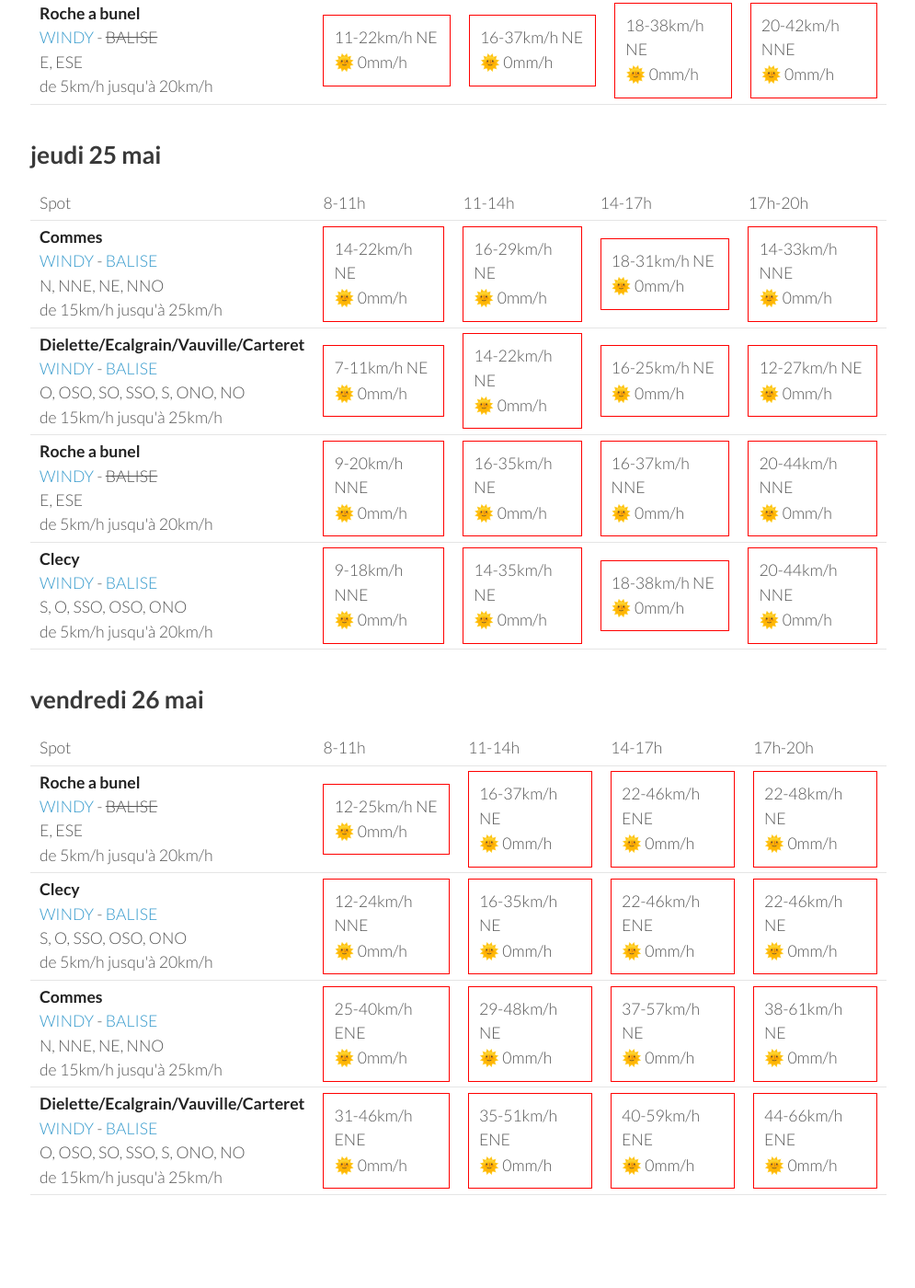
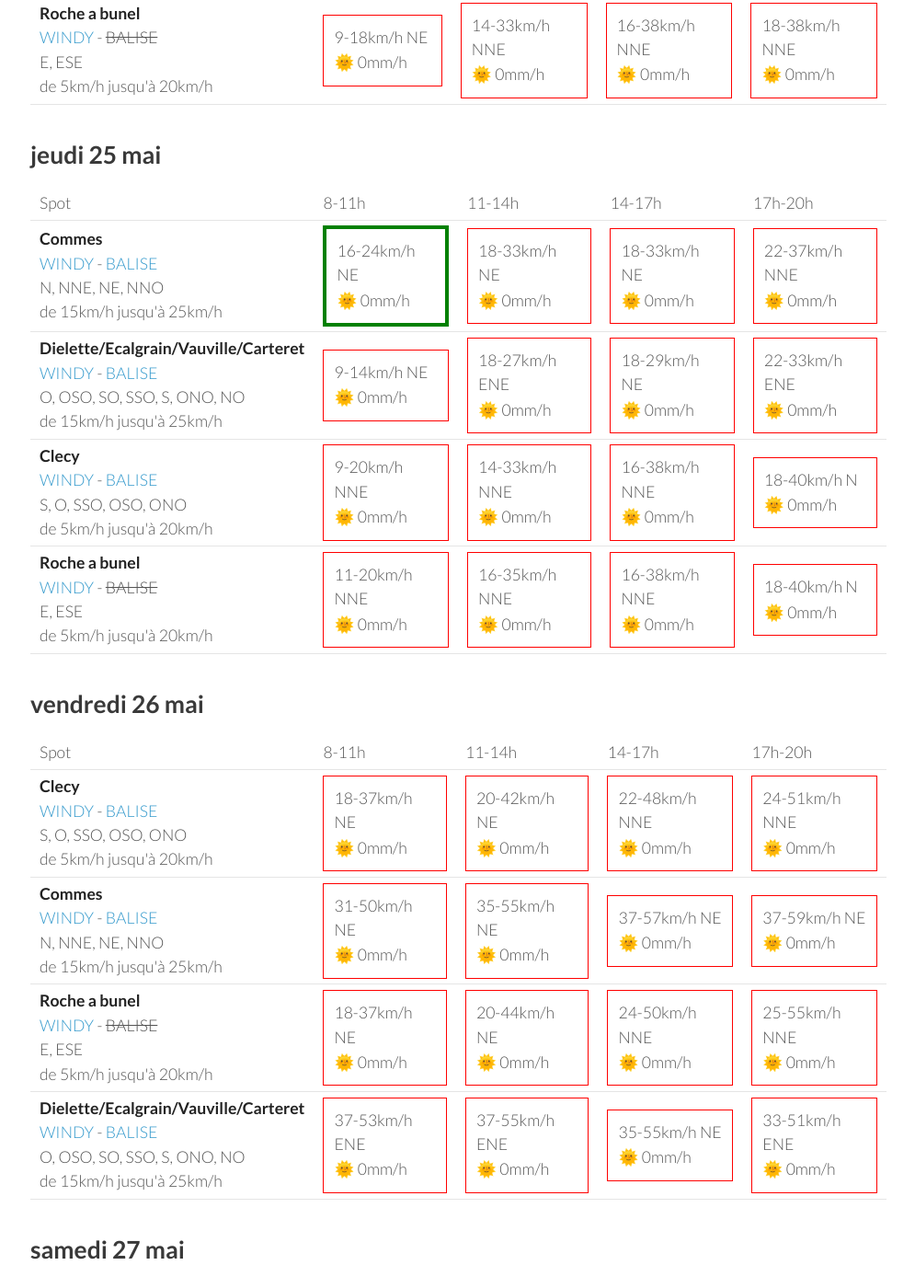
Before and after one commit to parapente-dans-le-nord/parapente-dans-le-nord.github.io, a Jekyll site: the page built from normandie.markdown, in a window 1280 px wide and 1400 px high, scrolled down 1905 px. Shown: the whole window at 92% size, without its empty margins (25-1020 px from the left). Built offline with Jekyll 4.4.1, drawn with Linux system fonts in a browser that asks for light colours; some of the changed text lies outside the part shown.

Commit message:
update index.markdown

```diff
--- a/normandie.markdown
+++ b/normandie.markdown
@@ -136,40 +136,40 @@ page mise à jour le lundi 22 mai 06:46
 <tr>
         <td><strong>Commes</strong><br><a href="https://windy.com/49.346/-0.726?48.936,-0.726,8">WINDY</a> - <span class=""><a href="http://www.balisemeteo.com/balise.php?idBalise=158">BALISE</a> </span><br> <span class="vent-favorable">N, NNE, NE, NNO</span><br><span class="force-vent">de 15km/h jusqu'à 25km/h</span> </td>
 
-            <td><div class="not-flyable"><p>18-27km/h NE</p><p>🌞 0mm/h</p></div></td>
-            <td><div class="not-flyable"><p>20-35km/h NE</p><p>🌞 0mm/h</p></div></td>
-            <td><div class="not-flyable"><p>18-35km/h NE</p><p>🌞 0mm/h</p></div></td>
-            <td><div class="not-flyable"><p>20-35km/h NNE</p><p>🌞 0mm/h</p></div></td>
+            <td><div class="not-flyable"><p>12-20km/h NE</p><p>🌞 0mm/h</p></div></td>
+            <td><div class="not-flyable"><p>14-25km/h NE</p><p>🌞 0mm/h</p></div></td>
+            <td><div class="not-flyable"><p>14-27km/h NE</p><p>🌞 0mm/h</p></div></td>
+            <td><div class="not-flyable"><p>16-29km/h N</p><p>🌞 0mm/h</p></div></td>
 
 
     </tr>
 <tr>
         <td><strong>Dielette/Ecalgrain/Vauville/Carteret</strong><br><a href="https://windy.com/49.650/-1.856?49.243,-1.856,8">WINDY</a> - <span class=""><a href="http://www.balisemeteo.com/balise.php?idBalise=81">BALISE</a> </span><br> <span class="vent-favorable">O, OSO, SO, SSO, S, ONO, NO</span><br><span class="force-vent">de 15km/h jusqu'à 25km/h</span> </td>
 
-            <td><div class="not-flyable"><p>14-22km/h NE</p><p>🌞 0mm/h</p></div></td>
-            <td><div class="not-flyable"><p>18-27km/h NE</p><p>🌞 0mm/h</p></div></td>
-            <td><div class="not-flyable"><p>16-27km/h NE</p><p>🌞 0mm/h</p></div></td>
-            <td><div class="not-flyable"><p>16-25km/h NNE</p><p>🌞 0mm/h</p></div></td>
+            <td><div class="not-flyable"><p>9-14km/h NE</p><p>🌞 0mm/h</p></div></td>
+            <td><div class="not-flyable"><p>12-20km/h NE</p><p>🌞 0mm/h</p></div></td>
+            <td><div class="not-flyable"><p>12-20km/h NE</p><p>🌞 0mm/h</p></div></td>
+            <td><div class="not-flyable"><p>12-22km/h NNE</p><p>🌞 0mm/h</p></div></td>
 
 
     </tr>
 <tr>
         <td><strong>Clecy</strong><br><a href="https://windy.com/48.929/-0.470?48.516,-0.470,8">WINDY</a> - <span class=""><a href="http://www.balisemeteo.com/balise.php?idBalise=122">BALISE</a> </span><br> <span class="vent-favorable">S, O, SSO, OSO, ONO</span><br><span class="force-vent">de 5km/h jusqu'à 20km/h</span> </td>
 
-            <td><div class="not-flyable"><p>11-22km/h NNE</p><p>🌞 0mm/h</p></div></td>
-            <td><div class="not-flyable"><p>16-35km/h NNE</p><p>🌞 0mm/h</p></div></td>
+            <td><div class="not-flyable"><p>9-20km/h NNE</p><p>🌞 0mm/h</p></div></td>
+            <td><div class="not-flyable"><p>14-33km/h NNE</p><p>🌞 0mm/h</p></div></td>
             <td><div class="not-flyable"><p>16-38km/h NE</p><p>🌞 0mm/h</p></div></td>
-            <td><div class="not-flyable"><p>18-40km/h NNE</p><p>🌞 0mm/h</p></div></td>
+            <td><div class="not-flyable"><p>18-38km/h NNE</p><p>🌞 0mm/h</p></div></td>
 
 
     </tr>
 <tr>
         <td><strong>Roche a bunel</strong><br><a href="https://windy.com/48.993/-0.499?48.580,-0.499,8">WINDY</a> - <span class="no-balise"> BALISE </span><br> <span class="vent-favorable">E, ESE</span><br><span class="force-vent">de 5km/h jusqu'à 20km/h</span> </td>
 
-            <td><div class="not-flyable"><p>11-22km/h NE</p><p>🌞 0mm/h</p></div></td>
-            <td><div class="not-flyable"><p>16-37km/h NE</p><p>🌞 0mm/h</p></div></td>
-            <td><div class="not-flyable"><p>18-38km/h NE</p><p>🌞 0mm/h</p></div></td>
-            <td><div class="not-flyable"><p>20-42km/h NNE</p><p>🌞 0mm/h</p></div></td>
+            <td><div class="not-flyable"><p>9-18km/h NE</p><p>🌞 0mm/h</p></div></td>
+            <td><div class="not-flyable"><p>14-33km/h NNE</p><p>🌞 0mm/h</p></div></td>
+            <td><div class="not-flyable"><p>16-38km/h NNE</p><p>🌞 0mm/h</p></div></td>
+            <td><div class="not-flyable"><p>18-38km/h NNE</p><p>🌞 0mm/h</p></div></td>
 
 
     </tr>
@@ -192,40 +192,40 @@ page mise à jour le lundi 22 mai 06:46
 <tr>
         <td><strong>Commes</strong><br><a href="https://windy.com/49.346/-0.726?48.936,-0.726,8">WINDY</a> - <span class=""><a href="http://www.balisemeteo.com/balise.php?idBalise=158">BALISE</a> </span><br> <span class="vent-favorable">N, NNE, NE, NNO</span><br><span class="force-vent">de 15km/h jusqu'à 25km/h</span> </td>
 
-            <td><div class="not-flyable"><p>14-22km/h NE</p><p>🌞 0mm/h</p></div></td>
-            <td><div class="not-flyable"><p>16-29km/h NE</p><p>🌞 0mm/h</p></div></td>
-            <td><div class="not-flyable"><p>18-31km/h NE</p><p>🌞 0mm/h</p></div></td>
-            <td><div class="not-flyable"><p>14-33km/h NNE</p><p>🌞 0mm/h</p></div></td>
+            <td><div class="flyable"><p>16-24km/h NE</p><p>🌞 0mm/h</p></div></td>
+            <td><div class="not-flyable"><p>18-33km/h NE</p><p>🌞 0mm/h</p></div></td>
+            <td><div class="not-flyable"><p>18-33km/h NE</p><p>🌞 0mm/h</p></div></td>
+            <td><div class="not-flyable"><p>22-37km/h NNE</p><p>🌞 0mm/h</p></div></td>
 
 
     </tr>
 <tr>
         <td><strong>Dielette/Ecalgrain/Vauville/Carteret</strong><br><a href="https://windy.com/49.650/-1.856?49.243,-1.856,8">WINDY</a> - <span class=""><a href="http://www.balisemeteo.com/balise.php?idBalise=81">BALISE</a> </span><br> <span class="vent-favorable">O, OSO, SO, SSO, S, ONO, NO</span><br><span class="force-vent">de 15km/h jusqu'à 25km/h</span> </td>
 
-            <td><div class="not-flyable"><p>7-11km/h NE</p><p>🌞 0mm/h</p></div></td>
-            <td><div class="not-flyable"><p>14-22km/h NE</p><p>🌞 0mm/h</p></div></td>
-            <td><div class="not-flyable"><p>16-25km/h NE</p><p>🌞 0mm/h</p></div></td>
-            <td><div class="not-flyable"><p>12-27km/h NE</p><p>🌞 0mm/h</p></div></td>
+            <td><div class="not-flyable"><p>9-14km/h NE</p><p>🌞 0mm/h</p></div></td>
+            <td><div class="not-flyable"><p>18-27km/h ENE</p><p>🌞 0mm/h</p></div></td>
+            <td><div class="not-flyable"><p>18-29km/h NE</p><p>🌞 0mm/h</p></div></td>
+            <td><div class="not-flyable"><p>22-33km/h ENE</p><p>🌞 0mm/h</p></div></td>
+
+
+    </tr>
+<tr>
+        <td><strong>Clecy</strong><br><a href="https://windy.com/48.929/-0.470?48.516,-0.470,8">WINDY</a> - <span class=""><a href="http://www.balisemeteo.com/balise.php?idBalise=122">BALISE</a> </span><br> <span class="vent-favorable">S, O, SSO, OSO, ONO</span><br><span class="force-vent">de 5km/h jusqu'à 20km/h</span> </td>
+
+            <td><div class="not-flyable"><p>9-20km/h NNE</p><p>🌞 0mm/h</p></div></td>
+            <td><div class="not-flyable"><p>14-33km/h NNE</p><p>🌞 0mm/h</p></div></td>
+            <td><div class="not-flyable"><p>16-38km/h NNE</p><p>🌞 0mm/h</p></div></td>
+            <td><div class="not-flyable"><p>18-40km/h N</p><p>🌞 0mm/h</p></div></td>
 
 
     </tr>
 <tr>
         <td><strong>Roche a bunel</strong><br><a href="https://windy.com/48.993/-0.499?48.580,-0.499,8">WINDY</a> - <span class="no-balise"> BALISE </span><br> <span class="vent-favorable">E, ESE</span><br><span class="force-vent">de 5km/h jusqu'à 20km/h</span> </td>
 
-            <td><div class="not-flyable"><p>9-20km/h NNE</p><p>🌞 0mm/h</p></div></td>
-            <td><div class="not-flyable"><p>16-35km/h NE</p><p>🌞 0mm/h</p></div></td>
-            <td><div class="not-flyable"><p>16-37km/h NNE</p><p>🌞 0mm/h</p></div></td>
-            <td><div class="not-flyable"><p>20-44km/h NNE</p><p>🌞 0mm/h</p></div></td>
-
-
-    </tr>
-<tr>
-        <td><strong>Clecy</strong><br><a href="https://windy.com/48.929/-0.470?48.516,-0.470,8">WINDY</a> - <span class=""><a href="http://www.balisemeteo.com/balise.php?idBalise=122">BALISE</a> </span><br> <span class="vent-favorable">S, O, SSO, OSO, ONO</span><br><span class="force-vent">de 5km/h jusqu'à 20km/h</span> </td>
-
-            <td><div class="not-flyable"><p>9-18km/h NNE</p><p>🌞 0mm/h</p></div></td>
-            <td><div class="not-flyable"><p>14-35km/h NE</p><p>🌞 0mm/h</p></div></td>
-            <td><div class="not-flyable"><p>18-38km/h NE</p><p>🌞 0mm/h</p></div></td>
-            <td><div class="not-flyable"><p>20-44km/h NNE</p><p>🌞 0mm/h</p></div></td>
+            <td><div class="not-flyable"><p>11-20km/h NNE</p><p>🌞 0mm/h</p></div></td>
+            <td><div class="not-flyable"><p>16-35km/h NNE</p><p>🌞 0mm/h</p></div></td>
+            <td><div class="not-flyable"><p>16-38km/h NNE</p><p>🌞 0mm/h</p></div></td>
+            <td><div class="not-flyable"><p>18-40km/h N</p><p>🌞 0mm/h</p></div></td>
 
 
     </tr>
@@ -246,22 +246,78 @@ page mise à jour le lundi 22 mai 06:46
       <td>17h-20h</td>
     </tr>
 <tr>
-        <td><strong>Roche a bunel</strong><br><a href="https://windy.com/48.993/-0.499?48.580,-0.499,8">WINDY</a> - <span class="no-balise"> BALISE </span><br> <span class="vent-favorable">E, ESE</span><br><span class="force-vent">de 5km/h jusqu'à 20km/h</span> </td>
+        <td><strong>Clecy</strong><br><a href="https://windy.com/48.929/-0.470?48.516,-0.470,8">WINDY</a> - <span class=""><a href="http://www.balisemeteo.com/balise.php?idBalise=122">BALISE</a> </span><br> <span class="vent-favorable">S, O, SSO, OSO, ONO</span><br><span class="force-vent">de 5km/h jusqu'à 20km/h</span> </td>
 
-            <td><div class="not-flyable"><p>12-25km/h NE</p><p>🌞 0mm/h</p></div></td>
-            <td><div class="not-flyable"><p>16-37km/h NE</p><p>🌞 0mm/h</p></div></td>
-            <td><div class="not-flyable"><p>22-46km/h ENE</p><p>🌞 0mm/h</p></div></td>
-            <td><div class="not-flyable"><p>22-48km/h NE</p><p>🌞 0mm/h</p></div></td>
+            <td><div class="not-flyable"><p>18-37km/h NE</p><p>🌞 0mm/h</p></div></td>
+            <td><div class="not-flyable"><p>20-42km/h NE</p><p>🌞 0mm/h</p></div></td>
+            <td><div class="not-flyable"><p>22-48km/h NNE</p><p>🌞 0mm/h</p></div></td>
+            <td><div class="not-flyable"><p>24-51km/h NNE</p><p>🌞 0mm/h</p></div></td>
 
 
     </tr>
 <tr>
+        <td><strong>Commes</strong><br><a href="https://windy.com/49.346/-0.726?48.936,-0.726,8">WINDY</a> - <span class=""><a href="http://www.balisemeteo.com/balise.php?idBalise=158">BALISE</a> </span><br> <span class="vent-favorable">N, NNE, NE, NNO</span><br><span class="force-vent">de 15km/h jusqu'à 25km/h</span> </td>
+
+            <td><div class="not-flyable"><p>31-50km/h NE</p><p>🌞 0mm/h</p></div></td>
+            <td><div class="not-flyable"><p>35-55km/h NE</p><p>🌞 0mm/h</p></div></td>
+            <td><div class="not-flyable"><p>37-57km/h NE</p><p>🌞 0mm/h</p></div></td>
+            <td><div class="not-flyable"><p>37-59km/h NE</p><p>🌞 0mm/h</p></div></td>
+
+
+    </tr>
+<tr>
+        <td><strong>Roche a bunel</strong><br><a href="https://windy.com/48.993/-0.499?48.580,-0.499,8">WINDY</a> - <span class="no-balise"> BALISE </span><br> <span class="vent-favorable">E, ESE</span><br><span class="force-vent">de 5km/h jusqu'à 20km/h</span> </td>
+
+            <td><div class="not-flyable"><p>18-37km/h NE</p><p>🌞 0mm/h</p></div></td>
+            <td><div class="not-flyable"><p>20-44km/h NE</p><p>🌞 0mm/h</p></div></td>
+            <td><div class="not-flyable"><p>24-50km/h NNE</p><p>🌞 0mm/h</p></div></td>
+            <td><div class="not-flyable"><p>25-55km/h NNE</p><p>🌞 0mm/h</p></div></td>
+
+
+    </tr>
+<tr>
+        <td><strong>Dielette/Ecalgrain/Vauville/Carteret</strong><br><a href="https://windy.com/49.650/-1.856?49.243,-1.856,8">WINDY</a> - <span class=""><a href="http://www.balisemeteo.com/balise.php?idBalise=81">BALISE</a> </span><br> <span class="vent-favorable">O, OSO, SO, SSO, S, ONO, NO</span><br><span class="force-vent">de 15km/h jusqu'à 25km/h</span> </td>
+
+            <td><div class="not-flyable"><p>37-53km/h ENE</p><p>🌞 0mm/h</p></div></td>
+            <td><div class="not-flyable"><p>37-55km/h ENE</p><p>🌞 0mm/h</p></div></td>
+            <td><div class="not-flyable"><p>35-55km/h NE</p><p>🌞 0mm/h</p></div></td>
+            <td><div class="not-flyable"><p>33-51km/h ENE</p><p>🌞 0mm/h</p></div></td>
+
+
+    </tr>
+
+</tbody>
+</table>
+{:/}
+## samedi 27 mai
+
+{::nomarkdown}
+<table>
+  <tbody>
+    <tr>
+      <td>Spot</td>
+      <td>8-11h</td>
+      <td>11-14h</td>
+      <td>14-17h</td>
+      <td>17h-20h</td>
+    </tr>
+<tr>
         <td><strong>Clecy</strong><br><a href="https://windy.com/48.929/-0.470?48.516,-0.470,8">WINDY</a> - <span class=""><a href="http://www.balisemeteo.com/balise.php?idBalise=122">BALISE</a> </span><br> <span class="vent-favorable">S, O, SSO, OSO, ONO</span><br><span class="force-vent">de 5km/h jusqu'à 20km/h</span> </td>
 
-            <td><div class="not-flyable"><p>12-24km/h NNE</p><p>🌞 0mm/h</p></div></td>
-            <td><div class="not-flyable"><p>16-35km/h NE</p><p>🌞 0mm/h</p></div></td>
-            <td><div class="not-flyable"><p>22-46km/h ENE</p><p>🌞 0mm/h</p></div></td>
-            <td><div class="not-flyable"><p>22-46km/h NE</p><p>🌞 0mm/h</p></div></td>
+            <td><div class="not-flyable"><p>12-25km/h NNE</p><p>🌞 0mm/h</p></div></td>
+            <td><div class="not-flyable"><p>12-31km/h NE</p><p>🌞 0mm/h</p></div></td>
+            <td><div class="not-flyable"><p>14-35km/h NNE</p><p>🌞 0mm/h</p></div></td>
+            <td><div class="not-flyable"><p>16-38km/h NNE</p><p>🌞 0mm/h</p></div></td>
+
+
+    </tr>
+<tr>
+        <td><strong>Roche a bunel</strong><br><a href="https://windy.com/48.993/-0.499?48.580,-0.499,8">WINDY</a> - <span class="no-balise"> BALISE </span><br> <span class="vent-favorable">E, ESE</span><br><span class="force-vent">de 5km/h jusqu'à 20km/h</span> </td>
+
+            <td><div class="not-flyable"><p>12-25km/h NE</p><p>🌞 0mm/h</p></div></td>
+            <td><div class="not-flyable"><p>12-31km/h NE</p><p>🌞 0mm/h</p></div></td>
+            <td><div class="not-flyable"><p>16-37km/h NNE</p><p>🌞 0mm/h</p></div></td>
+            <td><div class="not-flyable"><p>18-38km/h NNE</p><p>🌞 0mm/h</p></div></td>
 
 
     </tr>
@@ -269,19 +325,19 @@ page mise à jour le lundi 22 mai 06:46
         <td><strong>Commes</strong><br><a href="https://windy.com/49.346/-0.726?48.936,-0.726,8">WINDY</a> - <span class=""><a href="http://www.balisemeteo.com/balise.php?idBalise=158">BALISE</a> </span><br> <span class="vent-favorable">N, NNE, NE, NNO</span><br><span class="force-vent">de 15km/h jusqu'à 25km/h</span> </td>
 
             <td><div class="not-flyable"><p>25-40km/h ENE</p><p>🌞 0mm/h</p></div></td>
-            <td><div class="not-flyable"><p>29-48km/h NE</p><p>🌞 0mm/h</p></div></td>
-            <td><div class="not-flyable"><p>37-57km/h NE</p><p>🌞 0mm/h</p></div></td>
-            <td><div class="not-flyable"><p>38-61km/h NE</p><p>🌞 0mm/h</p></div></td>
+            <td><div class="not-flyable"><p>24-40km/h NE</p><p>🌞 0mm/h</p></div></td>
+            <td><div class="not-flyable"><p>25-42km/h NE</p><p>🌞 0mm/h</p></div></td>
+            <td><div class="not-flyable"><p>25-44km/h NE</p><p>🌞 0mm/h</p></div></td>
 
 
     </tr>
 <tr>
         <td><strong>Dielette/Ecalgrain/Vauville/Carteret</strong><br><a href="https://windy.com/49.650/-1.856?49.243,-1.856,8">WINDY</a> - <span class=""><a href="http://www.balisemeteo.com/balise.php?idBalise=81">BALISE</a> </span><br> <span class="vent-favorable">O, OSO, SO, SSO, S, ONO, NO</span><br><span class="force-vent">de 15km/h jusqu'à 25km/h</span> </td>
 
-            <td><div class="not-flyable"><p>31-46km/h ENE</p><p>🌞 0mm/h</p></div></td>
-            <td><div class="not-flyable"><p>35-51km/h ENE</p><p>🌞 0mm/h</p></div></td>
-            <td><div class="not-flyable"><p>40-59km/h ENE</p><p>🌞 0mm/h</p></div></td>
-            <td><div class="not-flyable"><p>44-66km/h ENE</p><p>🌞 0mm/h</p></div></td>
+            <td><div class="not-flyable"><p>33-46km/h ENE</p><p>🌞 0mm/h</p></div></td>
+            <td><div class="not-flyable"><p>31-48km/h ENE</p><p>🌞 0mm/h</p></div></td>
+            <td><div class="not-flyable"><p>29-44km/h NE</p><p>🌞 0mm/h</p></div></td>
+            <td><div class="not-flyable"><p>29-46km/h NE</p><p>🌞 0mm/h</p></div></td>
 
 
     </tr>
```
Also changed, not shown: other parts of normandie.markdown (+1 -1 lines).
